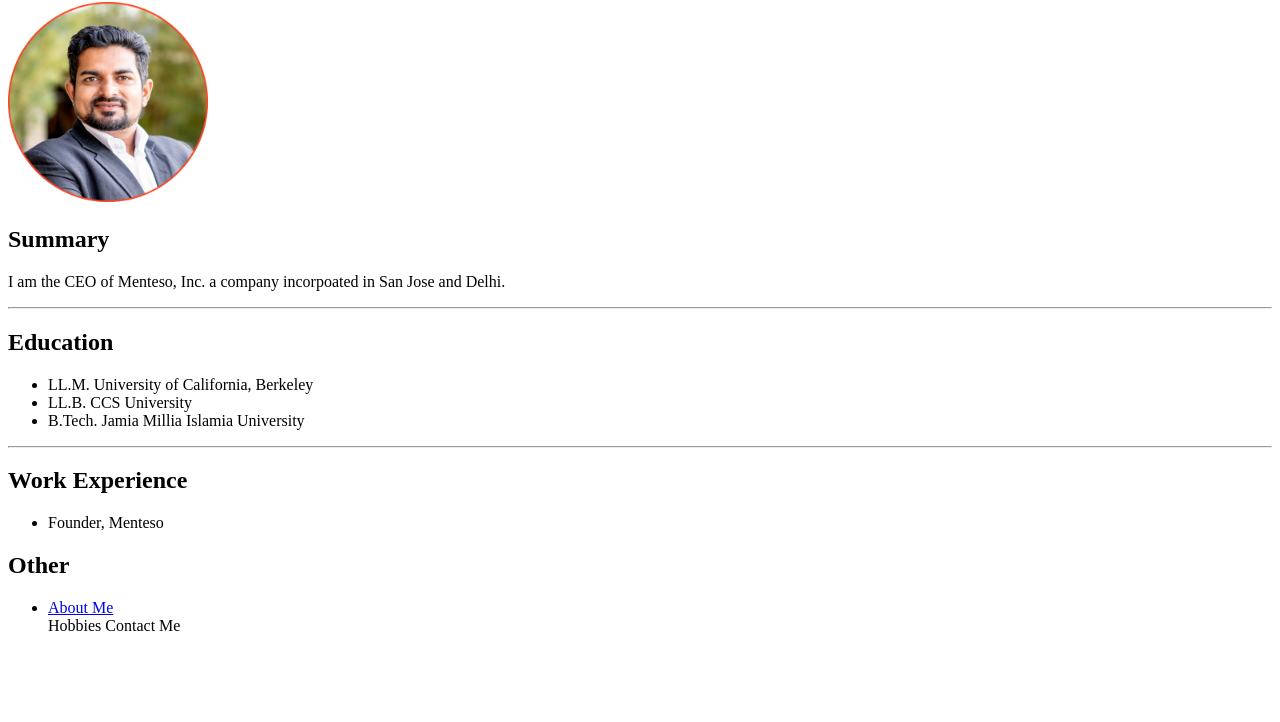
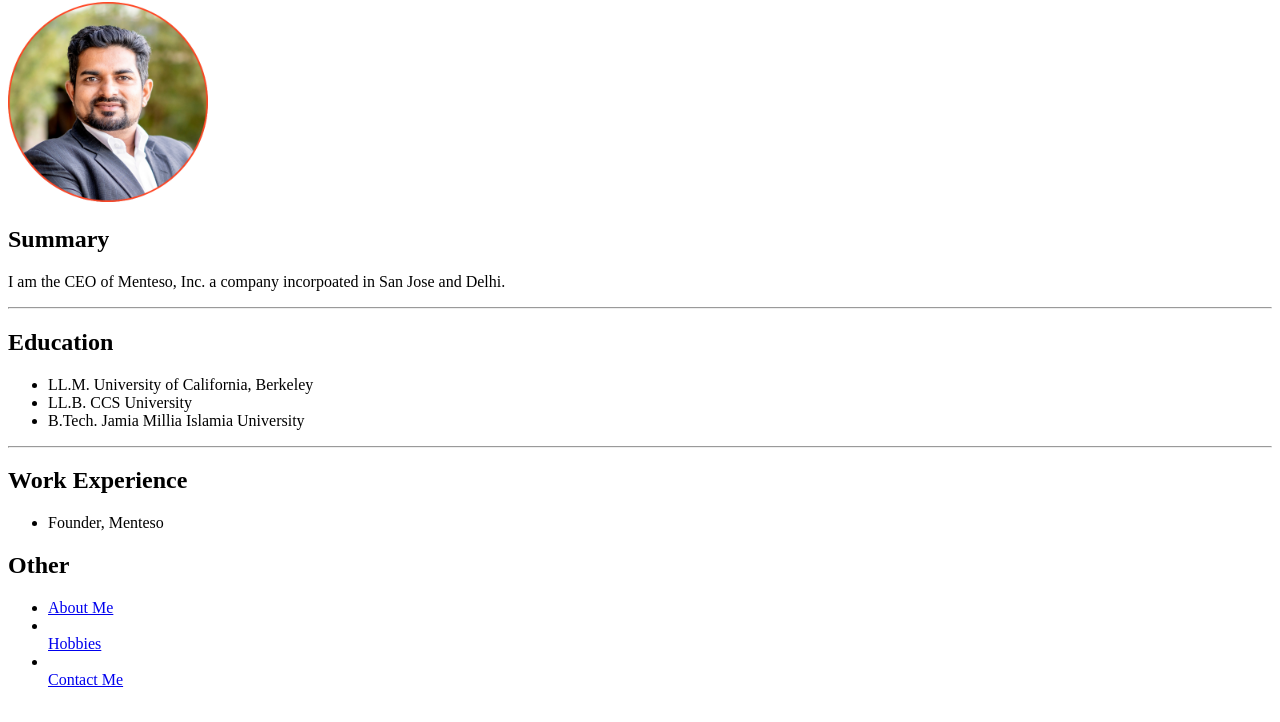
Before and after one commit to azamghani/resume, a plain HTML site: page index.html in a window 1280 px wide. Shown: the part 78-800 px from the top of the page. Drawn offline with Linux system fonts and the light colour scheme.

Commit message:
Update index.html

```diff
--- a/index.html
+++ b/index.html
@@ -26,8 +26,8 @@
   <h2>Other</h2>
   <ul>
     <li><a href="./public/about.html">About Me</a></li>
-    <li<a href="./public/hobbies.html">Hobbies</a></li>
-    <li<a href="./public/contact.html">Contact Me</a></li>
+    <li></li><a href="./public/hobbies.html">Hobbies</a></li>
+    <li></li><a href="./public/contact.html">Contact Me</a></li>
   </ul>
 
 </body>
```
